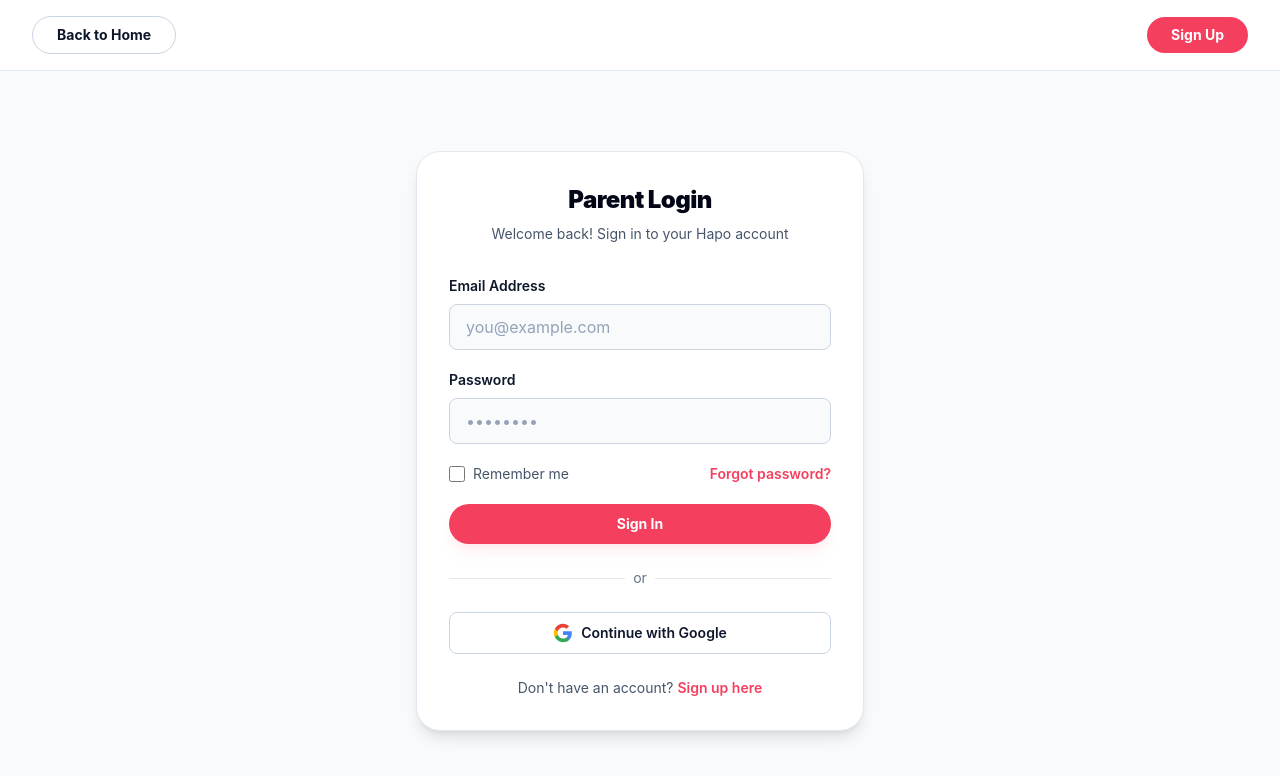
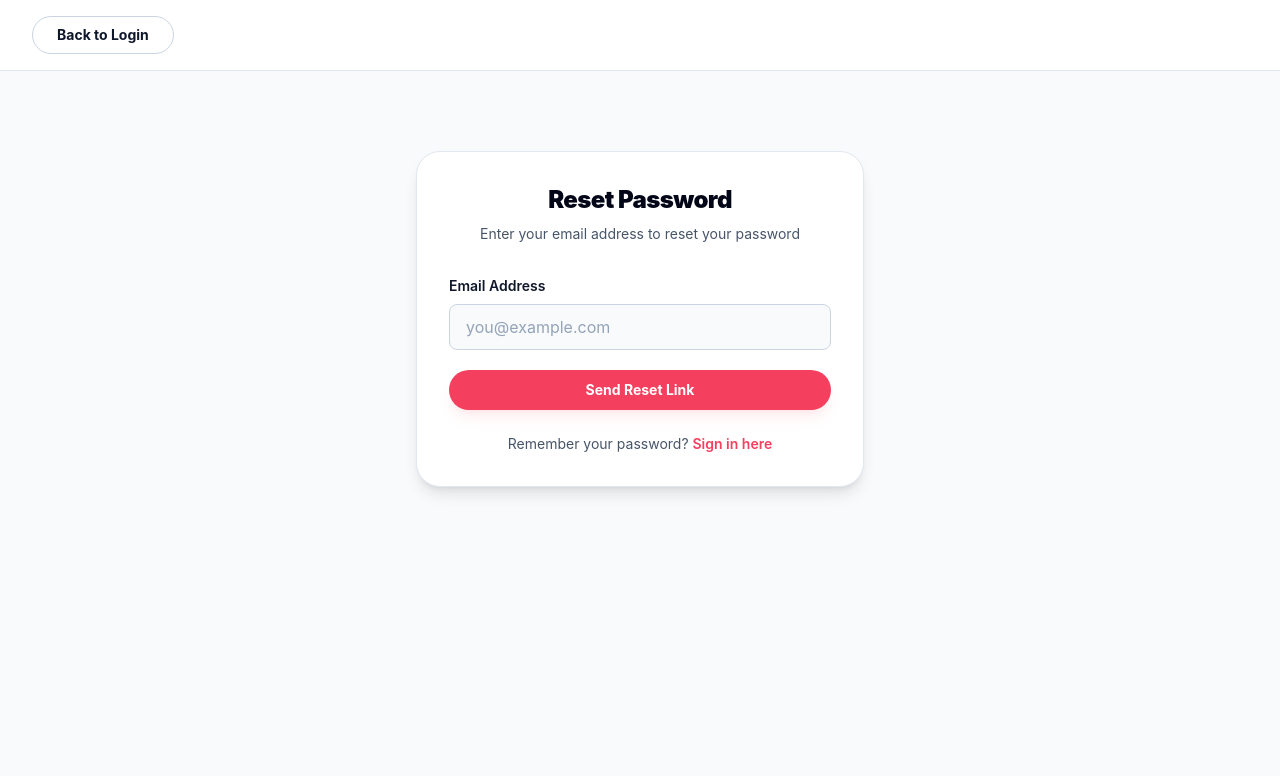
Before and after one commit to HapoTV/hapo-pay, a React (Vite) app in the folder web/: page /forgot-password in a window 1280 px wide. Before the commit this address led to /login. Shown: the top 776 px of the page. Built offline with nearby package versions, Linux system fonts and the light colour scheme.

Commit message:
feat(web): add parent forgot password flow, forgot password page, and remove GBP from signup currency options

```diff
--- a/web/src/features/auth/index.ts
+++ b/web/src/features/auth/index.ts
@@ -1,3 +1,4 @@
 export { default as ParentLoginScreen } from "./presentation/parent_login_screen";
 export { default as StudentLoginScreen } from "./presentation/student_login_screen";
 export { default as ParentSignupScreen } from "./presentation/parent_signup_screen";
+export { default as ForgotPasswordScreen } from "./presentation/forgot_password_screen";
--- /dev/null
+++ b/web/src/features/auth/presentation/forgot_password_screen.tsx
@@ -0,0 +1,174 @@
+import { useState } from "react";
+import { useNavigate } from "react-router-dom";
+
+export default function ForgotPasswordScreen() {
+  const navigate = useNavigate();
+  const [email, setEmail] = useState("");
+  const [newPassword, setNewPassword] = useState("");
+  const [confirmPassword, setConfirmPassword] = useState("");
+  const [step, setStep] = useState<"email" | "reset">("email");
+  const [error, setError] = useState("");
+  const [success, setSuccess] = useState(false);
+
+  const handleEmailSubmit = (e: React.FormEvent) => {
+    e.preventDefault();
+    setError("");
+    if (!email) {
+      setError("Please enter your email address");
+      return;
+    }
+    // TODO: Send verification code to email
+    console.log("Verification code sent to:", email);
+    setStep("reset");
+  };
+
+  const handlePasswordReset = (e: React.FormEvent) => {
+    e.preventDefault();
+    setError("");
+
+    if (!newPassword) {
+      setError("Please enter a new password");
+      return;
+    }
+    if (newPassword.length < 8) {
+      setError("Password must be at least 8 characters");
+      return;
+    }
+    if (newPassword !== confirmPassword) {
+      setError("Passwords do not match");
+      return;
+    }
+
+    // TODO: Call API to reset password
+    console.log("Password reset for:", email);
+    setSuccess(true);
+    setTimeout(() => {
+      navigate("/login");
+    }, 2000);
+  };
+
+  return (
+    <div className="min-h-screen bg-slate-50 text-slate-900">
+      {/* Top Navigation */}
+      <nav className="border-b border-slate-200 bg-white">
+        <div className="mx-auto flex max-w-7xl items-center justify-between px-6 py-4 lg:px-8">
+          <button
+            onClick={() => navigate("/login")}
+            className="rounded-full border border-slate-300 px-6 py-2 text-sm font-bold text-slate-900 transition hover:bg-slate-100"
+          >
+            Back to Login
+          </button>
+        </div>
+      </nav>
+
+      {/* Reset Form Container */}
+      <div className="flex items-center justify-center px-6 py-20 lg:px-8">
+        <div className="w-full max-w-md rounded-3xl border border-slate-200 bg-white p-8 shadow-lg">
+          {/* Header */}
+          <h1 className="text-center text-2xl font-black tracking-tight text-slate-950">
+            Reset Password
+          </h1>
+          <p className="mt-2 text-center text-sm text-slate-600">
+            {step === "email"
+              ? "Enter your email address to reset your password"
+              : "Enter your new password"}
+          </p>
+
+          {/* Success Message */}
+          {success && (
+            <div className="mt-4 rounded-lg bg-green-50 p-4 text-center text-sm font-semibold text-green-700">
+              Password reset successfully! Redirecting to login...
+            </div>
+          )}
+
+          {/* Error Message */}
+          {error && (
+            <div className="mt-4 rounded-lg bg-red-50 p-4 text-center text-sm font-semibold text-red-700">
+              {error}
+            </div>
+          )}
+
+          {/* Email Step */}
+          {step === "email" && (
+            <form onSubmit={handleEmailSubmit} className="mt-8 space-y-5">
+              <div>
+                <label className="block text-sm font-semibold text-slate-900">
+                  Email Address
+                </label>
+                <input
+                  type="email"
+                  value={email}
+                  onChange={(e) => setEmail(e.target.value)}
+                  placeholder="you@example.com"
+                  className="mt-2 w-full rounded-lg border border-slate-300 bg-slate-50 px-4 py-2.5 text-slate-900 placeholder-slate-400 transition focus:border-rose-500 focus:outline-none focus:ring-1 focus:ring-rose-500"
+                  required
+                />
+              </div>
+
+              <button
+                type="submit"
+                className="w-full rounded-full bg-rose-500 py-2.5 text-center text-sm font-bold text-white shadow-lg shadow-rose-300/20 transition hover:bg-rose-600"
+              >
+                Send Reset Link
+              </button>
+            </form>
+          )}
+
+          {/* Password Reset Step */}
+          {step === "reset" && (
+            <form onSubmit={handlePasswordReset} className="mt-8 space-y-5">
+              <div>
+                <label className="block text-sm font-semibold text-slate-900">
+                  New Password
+                </label>
+                <input
+                  type="password"
+                  value={newPassword}
+                  onChange={(e) => setNewPassword(e.target.value)}
+                  placeholder="••••••••"
+                  className="mt-2 w-full rounded-lg border border-slate-300 bg-slate-50 px-4 py-2.5 text-slate-900 placeholder-slate-400 transition focus:border-rose-500 focus:outline-none focus:ring-1 focus:ring-rose-500"
+                  required
+                />
+                <p className="mt-1 text-xs text-slate-500">
+                  Must be at least 8 characters
+                </p>
+              </div>
+
+              <div>
+                <label className="block text-sm font-semibold text-slate-900">
+                  Confirm Password
+                </label>
+                <input
+                  type="password"
+                  value={confirmPassword}
+                  onChange={(e) => setConfirmPassword(e.target.value)}
+                  placeholder="••••••••"
+                  className="mt-2 w-full rounded-lg border border-slate-300 bg-slate-50 px-4 py-2.5 text-slate-900 placeholder-slate-400 transition focus:border-rose-500 focus:outline-none focus:ring-1 focus:ring-rose-500"
+                  required
+                />
+              </div>
+
+              <button
+                type="submit"
+                className="w-full rounded-full bg-rose-500 py-2.5 text-center text-sm font-bold text-white shadow-lg shadow-rose-300/20 transition hover:bg-rose-600"
+              >
+                Reset Password
+              </button>
+            </form>
+          )}
+
+          {/* Back to Login Link */}
+          <p className="mt-6 text-center text-sm text-slate-600">
+            Remember your password?{" "}
+            <button
+              onClick={() => navigate("/login")}
+              className="font-semibold text-rose-500 transition hover:text-rose-600"
+            >
+              Sign in here
+            </button>
+          </p>
+        </div>
+      </div>
+    </div>
+  );
+}
--- a/web/src/features/auth/presentation/parent_login_screen.tsx
+++ b/web/src/features/auth/presentation/parent_login_screen.tsx
@@ -93,12 +93,13 @@ export default function ParentLoginScreen() {
                 />
                 <span className="text-sm text-slate-600">Remember me</span>
               </label>
-              <a
-                href="#forgot"
+              <button
+                type="button"
+                onClick={() => navigate("/forgot-password")}
                 className="text-sm font-semibold text-rose-500 transition hover:text-rose-600"
               >
                 Forgot password?
-              </a>
+              </button>
             </div>
 
             {/* Sign In Button */}
--- a/web/src/features/auth/presentation/parent_signup_screen.tsx
+++ b/web/src/features/auth/presentation/parent_signup_screen.tsx
@@ -11,7 +11,6 @@ const countries = [
 const currencies = [
   { label: "za South African Rand (R)", value: "ZAR" },
   { label: "us US Dollar ($)", value: "USD" },
-  { label: "uk British Pound (£)", value: "GBP" },
 ];
 
 const provinces = [
--- a/web/src/routes/index.tsx
+++ b/web/src/routes/index.tsx
@@ -1,6 +1,6 @@
 import { BrowserRouter, Routes, Route, Navigate } from "react-router-dom";
 import { LandingPage } from "@/features/landing";
-import { ParentLoginScreen, StudentLoginScreen, ParentSignupScreen } from "@/features/auth";
+import { ParentLoginScreen, StudentLoginScreen, ParentSignupScreen, ForgotPasswordScreen } from "@/features/auth";
 import { ParentDashboard } from "@/features/parentdashboard/pages/Dashboard";
 
 // Placeholder routes - to be implemented with actual pages
@@ -17,6 +17,7 @@ export default function AppRoutes() {
         <Route path="/login" element={<ParentLoginScreen />} />
         <Route path="/signup" element={<ParentSignupScreen />} />
         <Route path="/student-login" element={<StudentLoginScreen />} />
+        <Route path="/forgot-password" element={<ForgotPasswordScreen />} />
         <Route
           path="/parent/*"
           element={
```
